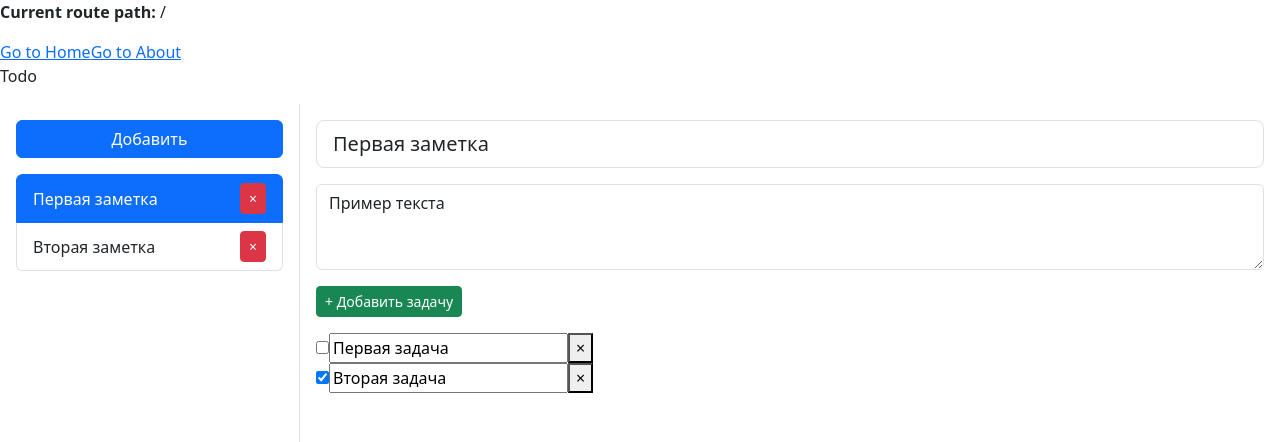
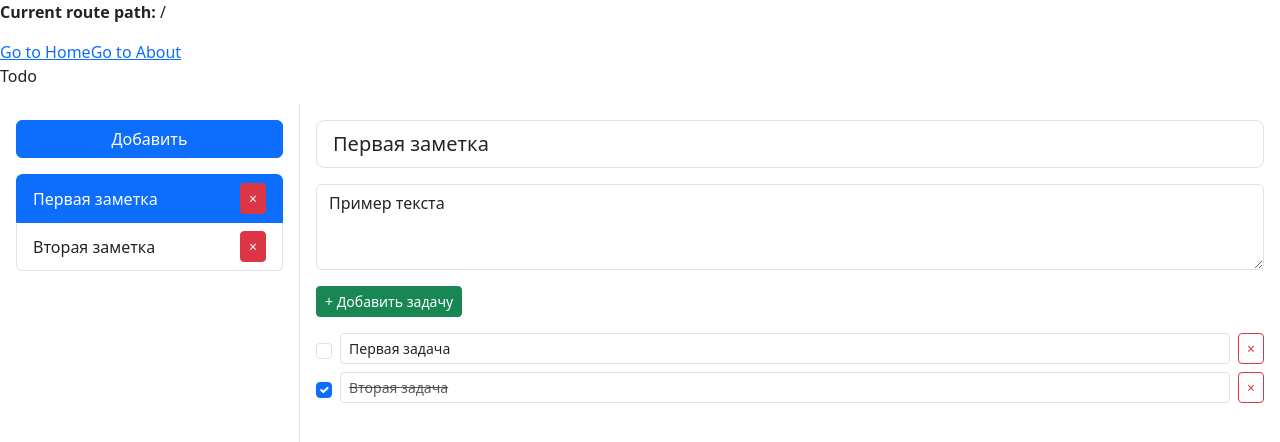
Before and after one commit to Titlehhhh/vueLab, a Vue app in the folder todolist/: page / in a window 1280 px wide. Shown: the top 442 px of the page. Built offline with nearby package versions, Linux system fonts and the light colour scheme.

Commit message:
redesign

```diff
--- a/todolist/src/components/ConfirmModal.vue
+++ b/todolist/src/components/ConfirmModal.vue
@@ -21,10 +21,16 @@ function cancel() {
 
 <template>
   <div v-if="visible" class="modal-backdrop">
-    <div class="modal-window">
-      <p>{{ message }}</p>
-      <button @click="confirm">Да</button>
-      <button @click="cancel">Отмена</button>
+    <div class="modal-window text-center p-4">
+      <p class="fs-5 mb-4">{{ message }}</p>
+      <div class="d-flex justify-content-center gap-2">
+        <button class="btn btn-success px-4" @click="confirm">
+          <i class="bi bi-check-circle me-1"></i> Да
+        </button>
+        <button class="btn btn-outline-secondary px-4" @click="cancel">
+          <i class="bi bi-x-circle me-1"></i> Отмена
+        </button>
+      </div>
     </div>
   </div>
 </template>
--- a/todolist/src/views/Todo.vue
+++ b/todolist/src/views/Todo.vue
@@ -126,21 +126,37 @@ function deleteTask(taskId) {
             <button @click="addTask" class="btn btn-sm btn-success mb-3">
               + Добавить задачу
             </button>
-            <div v-for="task in selectedNote.tasks" :key="task.id" class="task-item">
+
+            <div
+                v-for="task in selectedNote.tasks"
+                :key="task.id"
+                class="task-item d-flex align-items-center mb-2 gap-2"
+            >
               <input
                   type="checkbox"
+                  class="form-check-input"
                   :checked="task.completed"
                   @change="updateTask(task.id, { completed: $event.target.checked })"
               >
+
               <input
                   type="text"
                   :value="task.text"
                   @input="updateTask(task.id, { text: $event.target.value })"
-                  :class="{ 'completed': task.completed }"
+                  :class="['form-control form-control-sm', { 'text-decoration-line-through text-muted': task.completed }]"
+                  style="flex:1;"
               >
-              <button @click="deleteTask(task.id)">×</button>
+
+              <button
+                  @click="deleteTask(task.id)"
+                  class="btn btn-sm btn-outline-danger"
+                  title="Удалить задачу"
+              >
+                ×
+              </button>
             </div>
           </div>
+
         </div>
 
         <div v-else>
```
